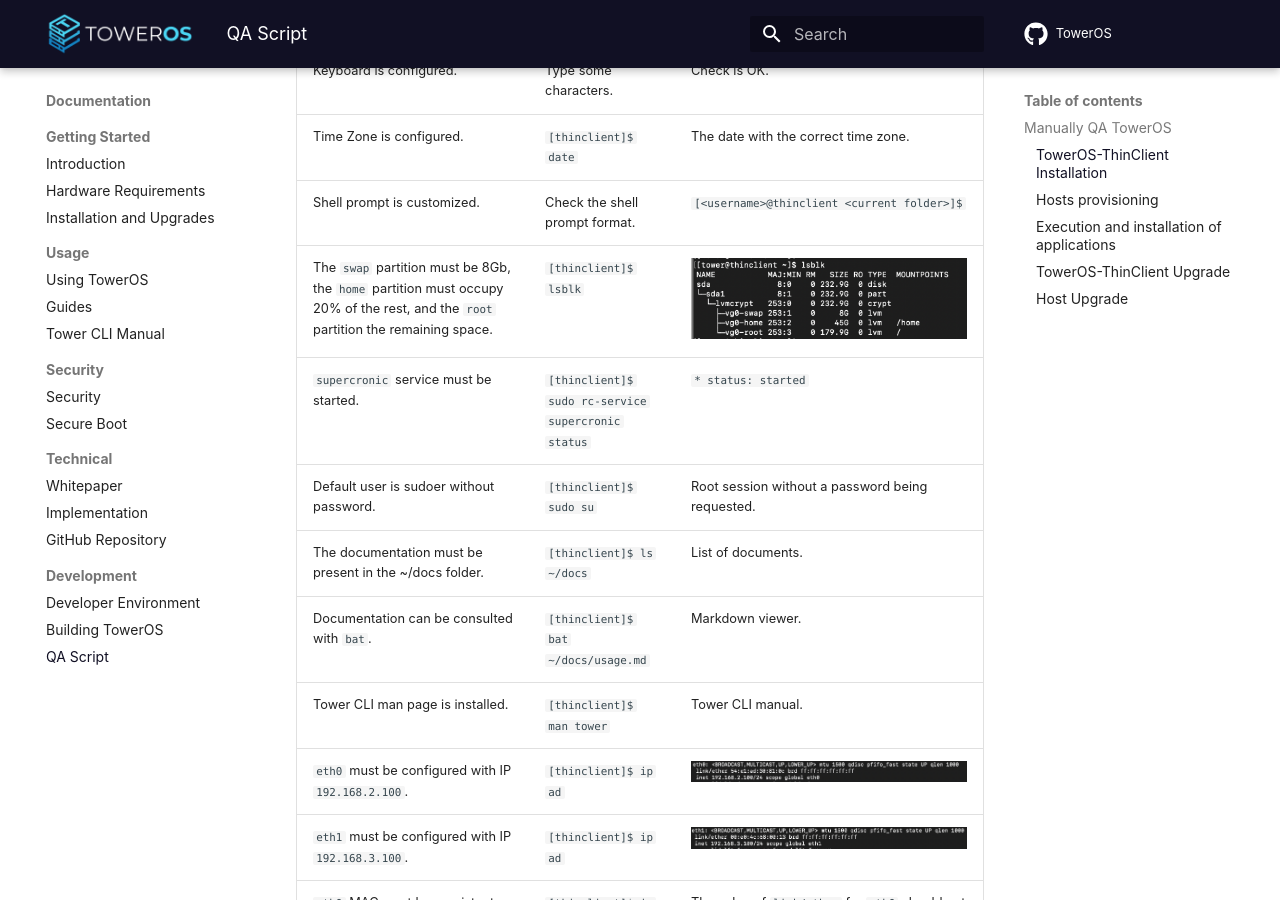
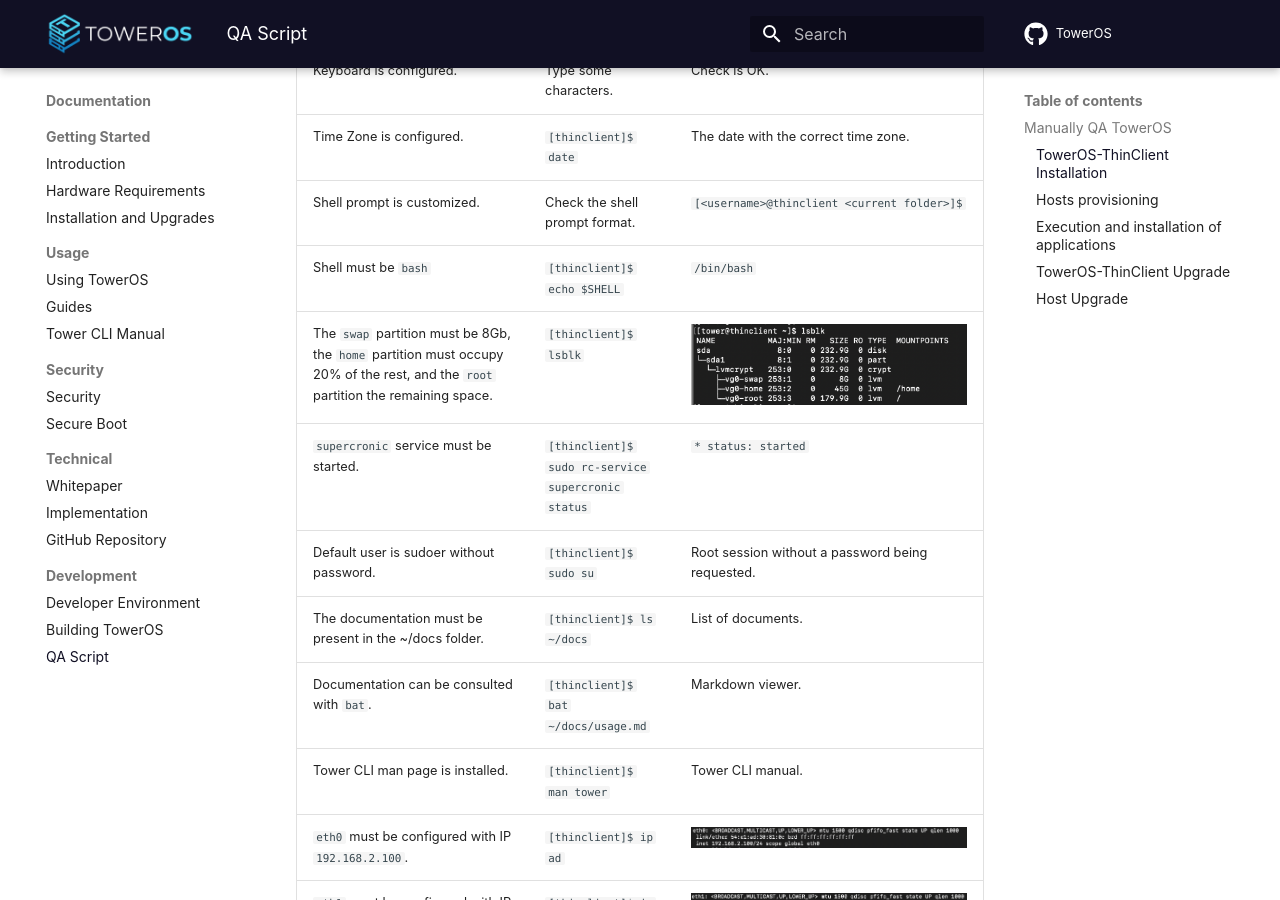
Before and after one commit to towercomputers/toweros, an MkDocs documentation site: the page built from docs/src/qa-script.md, in a window 1280 px wide and 900 px high, scrolled down 681 px. Built offline with MkDocs 1.6.1 and Material for MkDocs 9.7.7, drawn with Linux system fonts in a browser that asks for light colours; comment, search, counter and statistics services are not loaded.

Commit message:
set 'bash' as default shell; install bash-completion

```diff
--- a/docs/src/qa-script.md
+++ b/docs/src/qa-script.md
@@ -11,6 +11,7 @@
 | Keyboard is configured. | Type some characters. | Check is OK. |
 | Time Zone is configured. | `[thinclient]$ date` | The date with the correct time zone. |
 | Shell prompt is customized. | Check the shell prompt format. | `[<username>@thinclient <current folder>]$` |
+| Shell must be `bash` | `[thinclient]$ echo $SHELL` | `/bin/bash` |
 | The `swap` partition must be 8Gb, the `home` partition must occupy 20% of the rest, and the `root` partition the remaining space. | `[thinclient]$ lsblk` | ![lsblk thinclient](img/lsblk-thinclient.png) |
 | `supercronic` service must be started. | `[thinclient]$ sudo rc-service supercronic status` | `* status: started` |
 | Default user is sudoer without password. | `[thinclient]$ sudo su` | Root session without a password being requested. |
```
Also changed, not shown: 2 other files.
